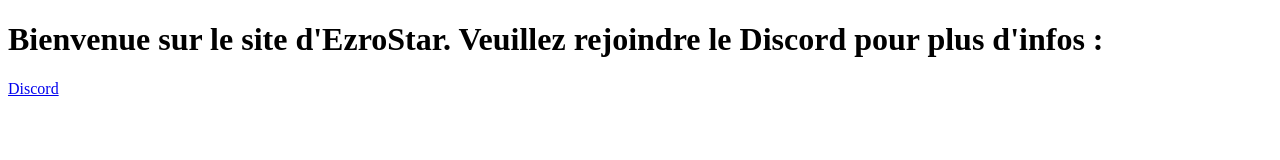
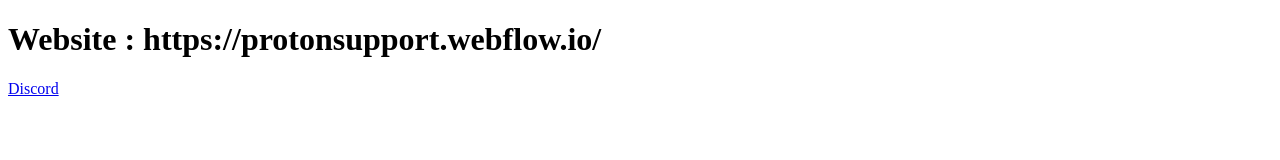
Before and after one commit to Belsicc/protonsupport, a website: page index.html in a window 1280 px wide. Drawn offline with Linux system fonts and the light colour scheme; no server answers.

Commit message:
index.html

```diff
--- a/index.html
+++ b/index.html
@@ -6,7 +6,7 @@
 </head>
 
 <body>
-    <h1>Bienvenue sur le site d'EzroStar. Veuillez rejoindre le Discord pour plus d'infos :</h1>
+    <h1>Website : https://protonsupport.webflow.io/</h1>
     <a href="https://discord.gg/yyKD7rS2pn" target="_blank" class="discord-button">Discord</a>
 
     <script>
```
